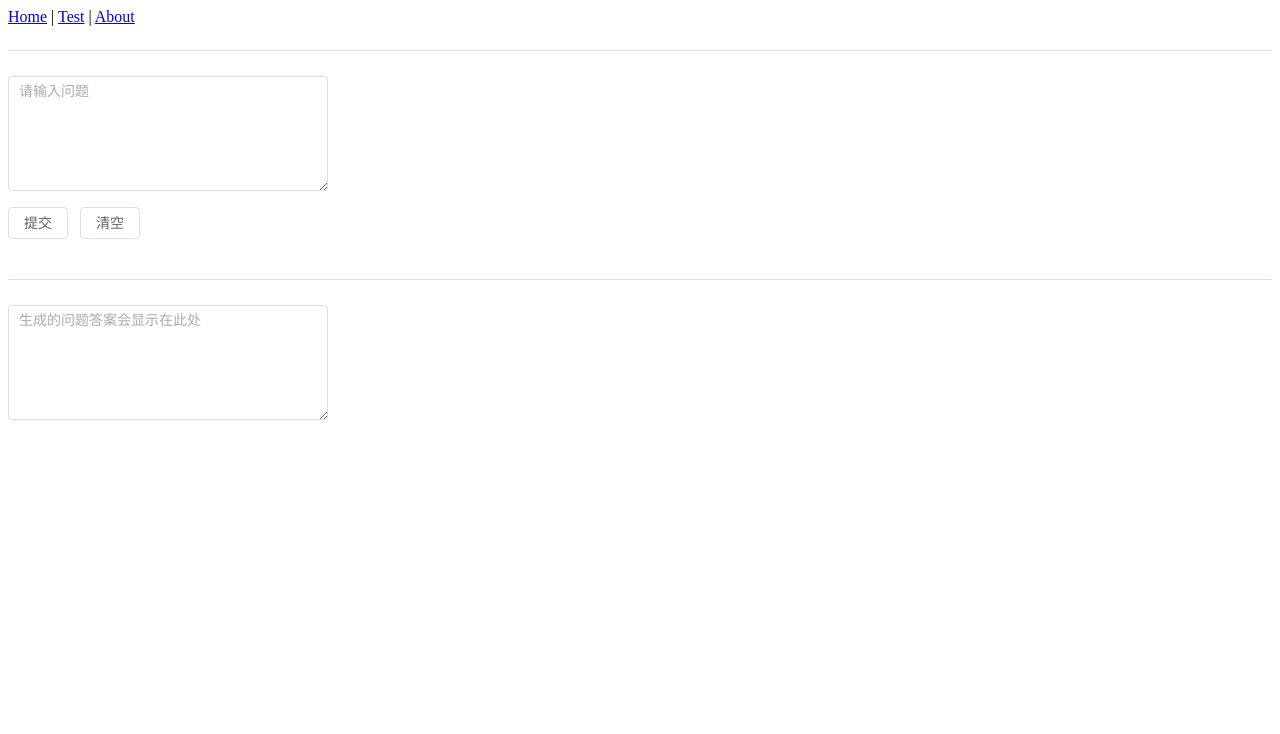
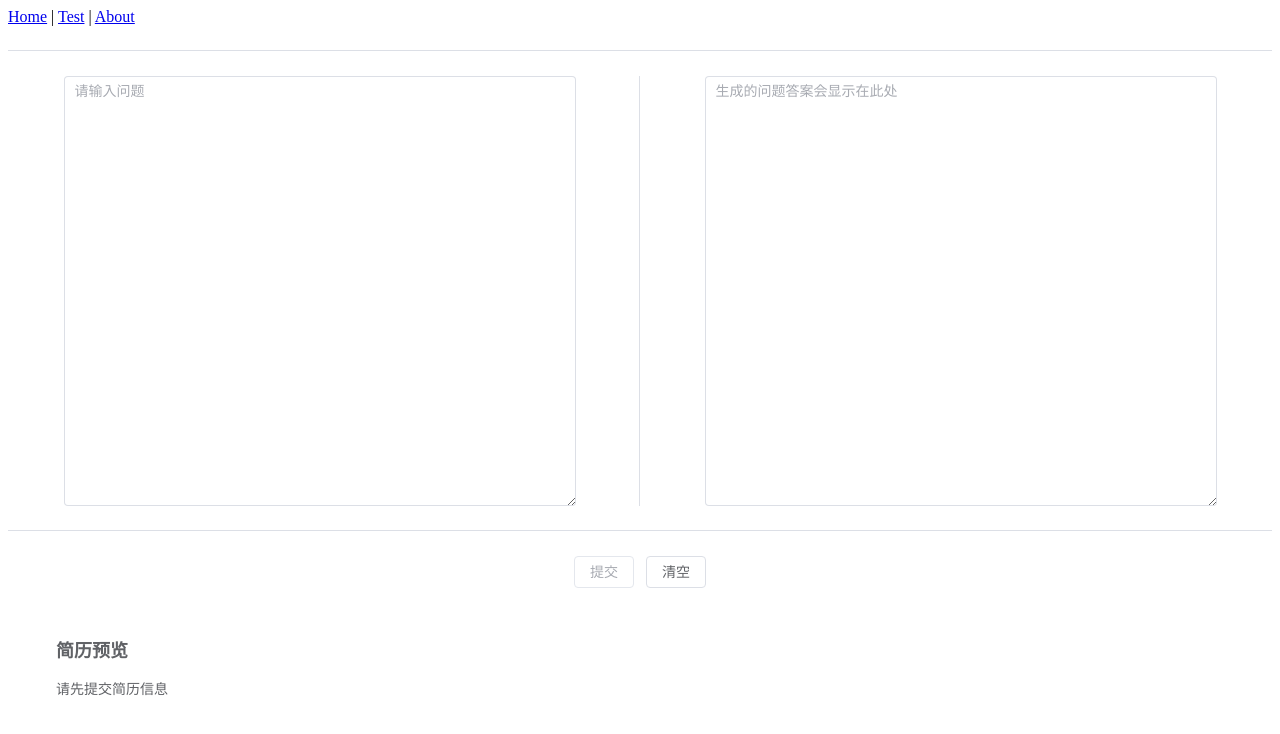
Before and after one commit to ainilaha/chatResume, a Vue app in the folder frontend/: page /test in a window 1280 px wide. Shown: the top 734 px of the page. Built offline with nearby package versions, Linux system fonts and the light colour scheme.

Commit message:
更新 初步实现简历模板

```diff
--- /dev/null
+++ b/frontend/src/components/JsonDisplay.vue
@@ -0,0 +1,43 @@
+<template>
+  <div class="json-display">
+    <div v-for="(value, key) in jsonData" :key="key">
+      <h2>{{ key }}</h2>
+      <template v-if="isObject(value)">
+        <JsonDisplay :jsonData="value" />
+      </template>
+      <p v-else>{{ value }}</p>
+    </div>
+  </div>
+</template>
+
+<script>
+import { ref, computed } from "vue";
+
+export default {
+  name: "JsonDisplay",
+  props: {
+    jsonData: Object,
+  },
+  setup(props) {
+    const isObject = (value) => {
+      return typeof value === "object" && value !== null;
+    };
+
+    return {
+      isObject,
+    };
+  },
+};
+</script>
+
+<style scoped>
+.json-display {
+  padding: 10px;
+  border: 1px solid #ccc;
+  background-color: #f5f5f5;
+  overflow: auto;
+}
+h2 {
+  margin-top: 10px;
+}
+</style>
--- /dev/null
+++ b/frontend/src/tools/JsonTools.tsx
@@ -0,0 +1,44 @@
+export const isJSON = (str: string) => {
+  // 判断一个string是否是json类型，用于格式校验
+  try {
+    const obj = JSON.parse(str);
+    return typeof obj == "object" && obj;
+  } catch (e) {
+    console.log("error：" + str + "!!!" + e);
+    return false;
+  }
+};
+
+// export const appendNode = (data) => {
+//   const newChild = { id: id++, label: "testtest", children: [] };
+//   if (!data.children) {
+//     this.$set(data, "children", []);
+//   }
+//   data.children.push(newChild);
+// };
+// export const remove = (node, data) => {
+//   const parent = node.parent;
+//   const children = parent.data.children || parent.data;
+//   const index = children.findIndex((d) => d.id === data.id);
+//   children.splice(index, 1);
+// };
+//
+// export const renderContent = (h, { node, data, store }) => {
+//   return (
+//     <span class="custom-tree-node">
+//       <span>{node.label}</span>
+//       <span>
+//         <el-button size="mini" type="text" on-click={() => this.append(data)}>
+//           Append
+//         </el-button>
+//         <el-button
+//           size="mini"
+//           type="text"
+//           on-click={() => this.remove(node, data)}
+//         >
+//           Delete
+//         </el-button>
+//       </span>
+//     </span>
+//   );
+// };
--- a/frontend/src/views/HomeView.vue
+++ b/frontend/src/views/HomeView.vue
@@ -69,6 +69,7 @@ import { ref, reactive, Raw } from "vue";
 
 import type { UploadInstance, UploadUserFile } from "element-plus";
 import { ElNotification } from "element-plus";
+import { isJSON } from "@/tools/JsonTools";
 
 const upload = ref<UploadInstance>();
 
@@ -121,20 +122,6 @@ const changeDemoFile = (file: File | Raw<any>, demoFileList: void[]) => {
     };
     fileReader.readAsText(file.raw);
   }
-};
-
-const isJSON = (str: any) => {
-  // 判断一个string是否是json类型，用于格式校验
-  if (typeof str == "string") {
-    try {
-      let obj = JSON.parse(str);
-      return typeof obj == "object" && obj;
-    } catch (e) {
-      console.log("error：" + str + "!!!" + e);
-      return false;
-    }
-  }
-  console.log("It is not a string!");
 };
 
 interface FormData {
--- a/frontend/src/views/TestView.vue
+++ b/frontend/src/views/TestView.vue
@@ -2,19 +2,42 @@
   <div>
     <el-divider />
 
+    <el-row style="display: flex; justify-content: space-evenly">
       <el-row>
-      <div>
-        <el-col>
         <el-input
           v-model="question"
           type="textarea"
-            style="width: 20rem"
-            :autosize="{ minRows: 5, maxRows: 10 }"
+          style="width: 40vw"
+          :autosize="{ minRows: 20, maxRows: 100 }"
           placeholder="请输入问题"
         ></el-input>
-        </el-col>
-        <el-col class="mv-1">
-          <el-button @click="submitQue" :loading="loadingStatus"
+      </el-row>
+      <el-row>
+        <el-divider
+          direction="vertical"
+          content-position="center"
+          style="height: 100%"
+        />
+      </el-row>
+      <el-row>
+        <div>
+          <el-input
+            v-model.trim="queResult"
+            type="textarea"
+            style="width: 40vw"
+            :autosize="{ minRows: 20, maxRows: 100 }"
+            placeholder="生成的问题答案会显示在此处"
+            readonly
+          ></el-input>
+        </div>
+      </el-row>
+    </el-row>
+    <el-divider />
+    <el-col class="mv-1" style="display: flex; justify-content: center">
+      <el-button
+        @click="submitQue"
+        :loading="loadingStatus"
+        :disabled="question.length == 0"
         >提交</el-button
       >
       <el-button
@@ -27,28 +50,28 @@
       >
     </el-col>
   </div>
-    </el-row>
-    <el-divider />
-    <el-row>
-      <div>
-        <el-input
-          v-model="queResult"
-          type="textarea"
-          style="width: 20rem"
-          :autosize="{ minRows: 5, maxRows: 10 }"
-          placeholder="生成的问题答案会显示在此处"
-          readonly
-        ></el-input>
+  <div class="m-3">
+    <el-text style="font-weight: bold; font-size: large">简历预览</el-text>
+    <JsonDisplay
+      class="mt-3"
+      v-if="jsonResult.hasContent"
+      :json-data="jsonResult"
+    ></JsonDisplay>
+    <div v-else class="mv-1">
+      <el-text>请先提交简历信息</el-text>
     </div>
-    </el-row>
   </div>
 </template>
 
 <script setup lang="ts">
-import { ref } from "vue";
+import { reactive, ref } from "vue";
+import { isJSON } from "@/tools/JsonTools";
+import JsonDisplay from "@/components/JsonDisplay.vue";
 let queResult = ref("");
+let jsonResult = ref({ hasContent: false });
 let loadingStatus = ref(false);
 let question = ref("");
+
 const submitQue = () => {
   loadingStatus.value = true;
   fetch("http://localhost:5000/submit", {
@@ -66,12 +89,25 @@ const submitQue = () => {
     .then((res) => {
       if (res.ok) {
         res.json().then((data) => {
-          console.log(data);
-          queResult.value = data?.result;
+          let str: string = data.result;
+          let str2 = str.substring(str.indexOf("{"), str.lastIndexOf("}") + 1);
+          if (isJSON(str2)) {
+            queResult.value = JSON.stringify(JSON.parse(str2), null, 4);
+            jsonResult.value = JSON.parse(str2);
+            jsonResult.value.hasContent = true;
+            // console.log(jsonResult);
+          } else {
+            queResult.value = str;
+            jsonResult.value = { hasContent: false };
+          }
+          console.log(queResult.value);
         });
       }
     })
-    .catch((e) => console.log(e))
+    .catch((e) => {
+      // FIXME: 异常JSON反馈
+      console.log(e);
+    })
     .finally(() => {
       loadingStatus.value = false;
     });
```
Also changed, not shown: 1 other file (tests, documents, lock files or other folders). Lines whose indentation alone changed are shown as unchanged.
